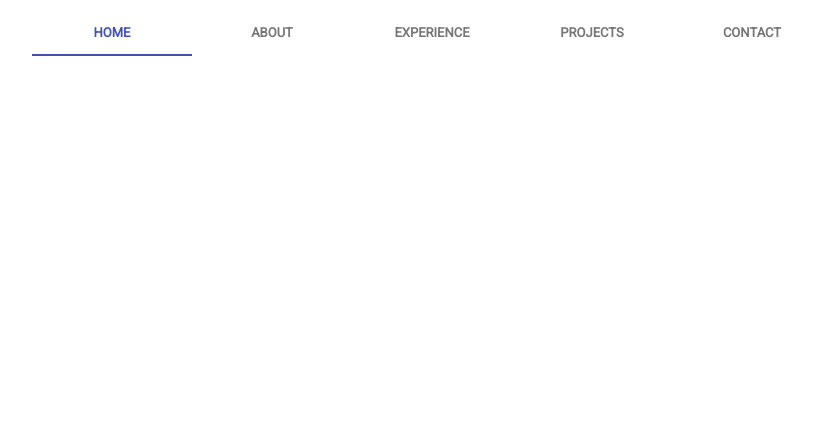
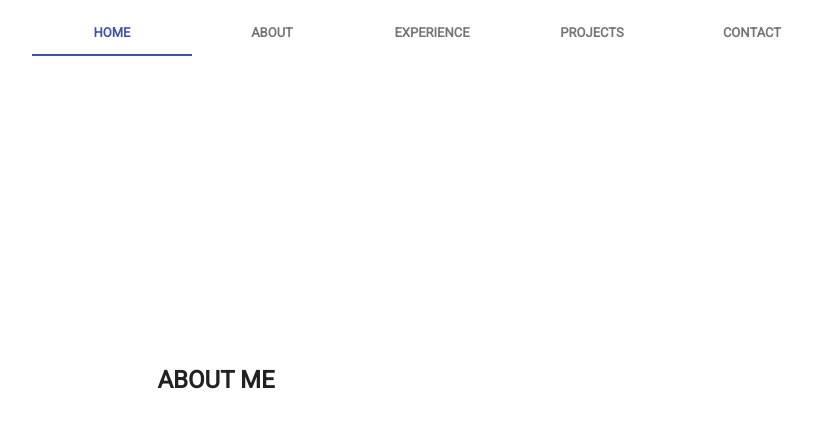
Before and after one commit to and1yeah/PersonalWebsite, a React (Create React App) app: page /about in a window 1280 px wide. Shown: the top 428 px of the page, without its empty margins (424-1237 px from the left). Built offline with nearby package versions, Linux system fonts and the light colour scheme; a web font is replaced by a local one.

Commit message:
about update

```diff
--- a/src/components/About/About.js
+++ b/src/components/About/About.js
@@ -1,19 +1,33 @@
 import React from "react";
 import PropTypes from 'prop-types';
 import { withStyles } from '@material-ui/core/styles';
+import Grid from '@material-ui/core/Grid';
 import Typography from '@material-ui/core/Typography';
 // Assets
 
 const styles = {
-
+  grid: {
+    minHeight: '80vh',
+    width: '100%',
+  },
 };
 
 class About extends React.Component {
+
   render() {
+
+    const { classes } = this.props;
 
     return (
       <div>
-
+        <Grid
+          className={classes.grid}
+          container
+          direction="column"
+          alignItems="center"
+          justify="center">
+        <Typography component="h2" variant="headline" gutterBottom><b>ABOUT ME</b></Typography>
+        </Grid>
       </div>
     )
   }
```
